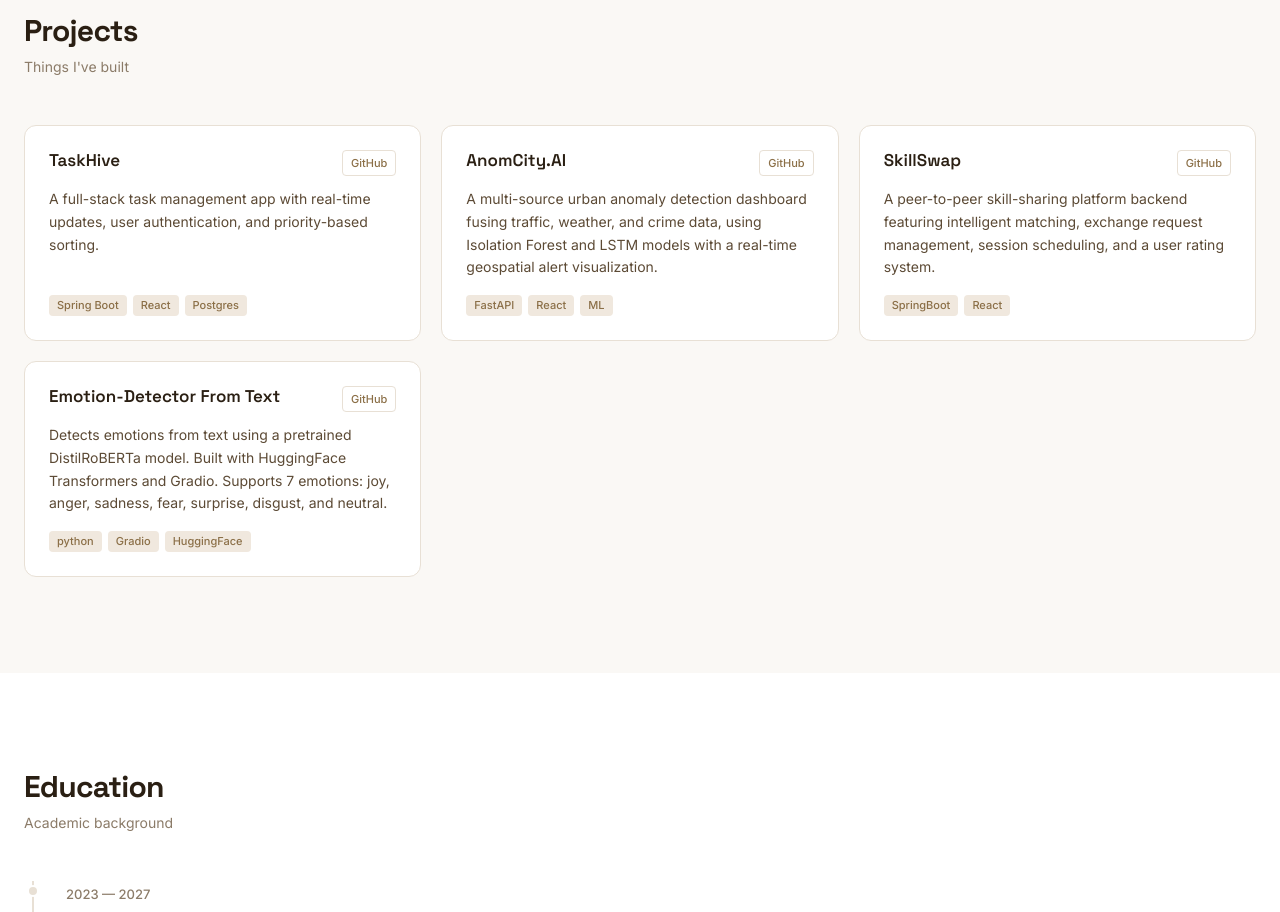
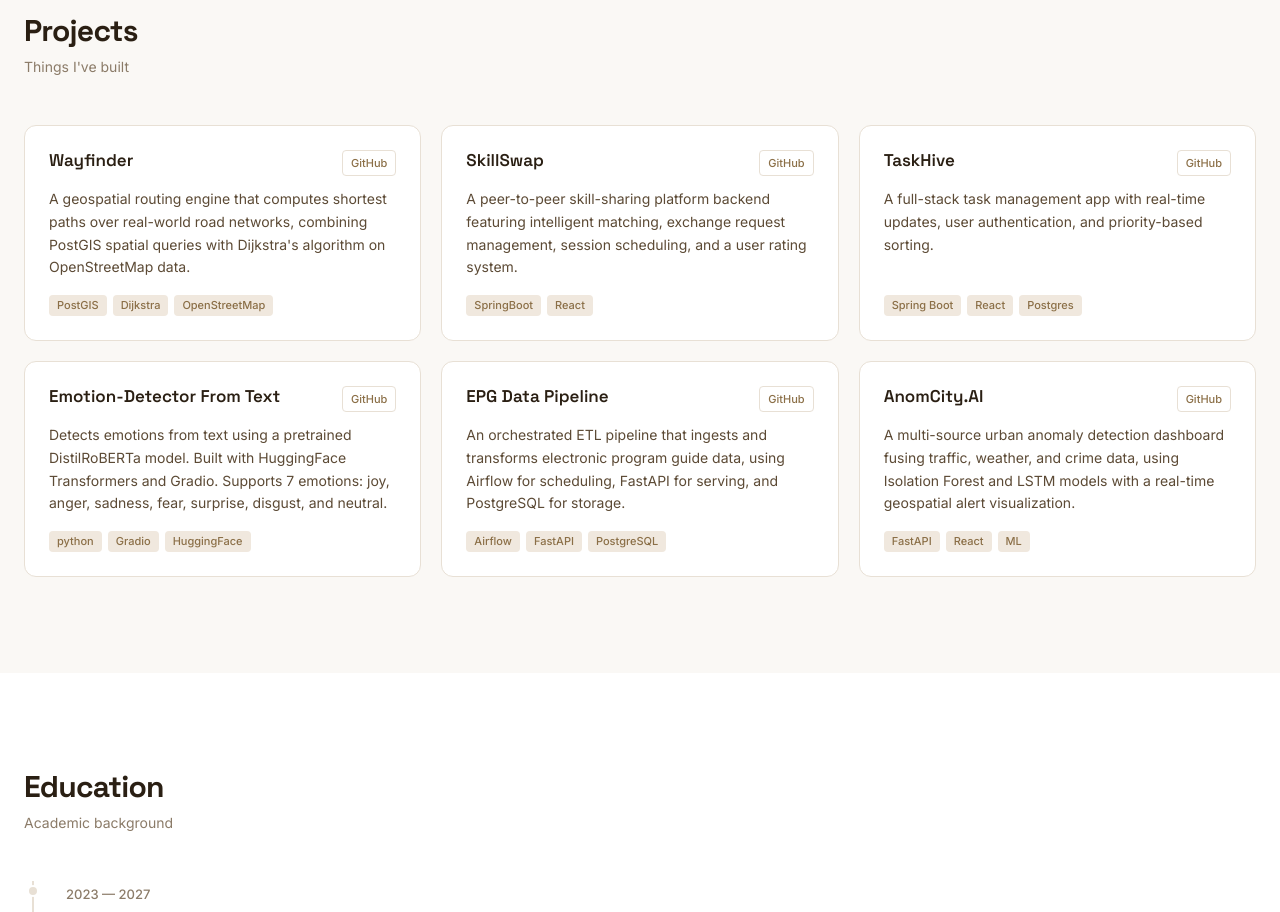
Before and after one commit to solasas/my-portfolio, a Next.js app: page / in a window 1280 px wide. Shown: the part 1200-2112 px from the top of the page. Built offline with nearby package versions, Linux system fonts and the light colour scheme.

Commit message:
tweaked the projects section

```diff
--- a/components/sections/Projects.tsx
+++ b/components/sections/Projects.tsx
@@ -20,20 +20,12 @@ interface Project {
 
 const DEFAULTS: Project[] = [
   {
-    id: 'proj1',
-    name: 'TaskHive',
-    desc: 'A full-stack task management app with real-time updates, user authentication, and priority-based sorting.',
-    github: 'GitHub', githubUrl: 'https://github.com/solasas/Taskhive',
+    id: 'proj5',
+    name: 'Wayfinder',
+    desc: 'A geospatial routing engine that computes shortest paths over real-world road networks, combining PostGIS spatial queries with Dijkstra\'s algorithm on OpenStreetMap data.',
+    github: 'GitHub', githubUrl: 'https://github.com/solasas/Wayfinder',
     demo: 'Demo',     demoUrl: '',   showDemo: false,
-    tags: ['Spring Boot', 'React', 'Postgres'],
-  },
-  {
-    id: 'proj2',
-    name: 'AnomCity.AI',
-    desc: 'A multi-source urban anomaly detection dashboard fusing traffic, weather, and crime data, using Isolation Forest and LSTM models with a real-time geospatial alert visualization.',
-    github: 'GitHub', githubUrl: 'https://github.com/solasas/AnomCity.AI',
-    demo: 'Demo',     demoUrl: '',   showDemo: false,
-    tags: ['FastAPI', 'React', 'ML'],
+    tags: ['PostGIS', 'Dijkstra', 'OpenStreetMap'],
   },
   {
     id: 'proj3',
@@ -44,12 +36,36 @@ const DEFAULTS: Project[] = [
     tags: ['SpringBoot', 'React'],
   },
   {
+    id: 'proj1',
+    name: 'TaskHive',
+    desc: 'A full-stack task management app with real-time updates, user authentication, and priority-based sorting.',
+    github: 'GitHub', githubUrl: 'https://github.com/solasas/Taskhive',
+    demo: 'Demo',     demoUrl: '',   showDemo: false,
+    tags: ['Spring Boot', 'React', 'Postgres'],
+  },
+  {
     id: 'proj4',
     name: 'Emotion-Detector From Text',
     desc: 'Detects emotions from text using a pretrained DistilRoBERTa model. Built with HuggingFace Transformers and Gradio. Supports 7 emotions: joy, anger, sadness, fear, surprise, disgust, and neutral.',
     github: 'GitHub', githubUrl: 'https://github.com/solasas/Emotion-Detector',
     demo: 'Demo',     demoUrl: '',   showDemo: false,
     tags: ['python', 'Gradio','HuggingFace'],
+  },
+  {
+    id: 'proj6',
+    name: 'EPG Data Pipeline',
+    desc: 'An orchestrated ETL pipeline that ingests and transforms electronic program guide data, using Airflow for scheduling, FastAPI for serving, and PostgreSQL for storage.',
+    github: 'GitHub', githubUrl: 'https://github.com/solasas/EPG-Data-Pipeline',
+    demo: 'Demo',     demoUrl: '',   showDemo: false,
+    tags: ['Airflow', 'FastAPI', 'PostgreSQL'],
+  },
+  {
+    id: 'proj2',
+    name: 'AnomCity.AI',
+    desc: 'A multi-source urban anomaly detection dashboard fusing traffic, weather, and crime data, using Isolation Forest and LSTM models with a real-time geospatial alert visualization.',
+    github: 'GitHub', githubUrl: 'https://github.com/solasas/AnomCity.AI',
+    demo: 'Demo',     demoUrl: '',   showDemo: false,
+    tags: ['FastAPI', 'React', 'ML'],
   },
 ];
 
```
